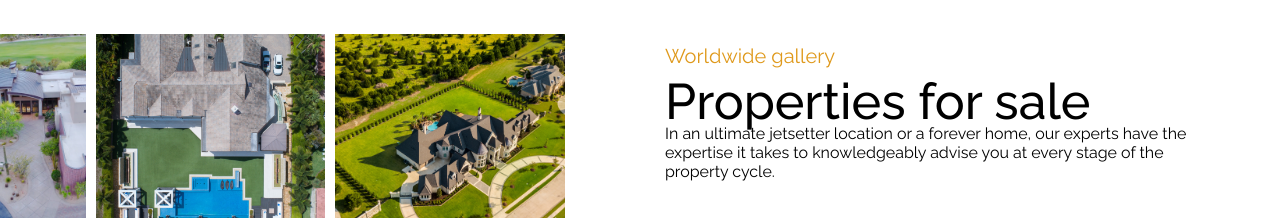
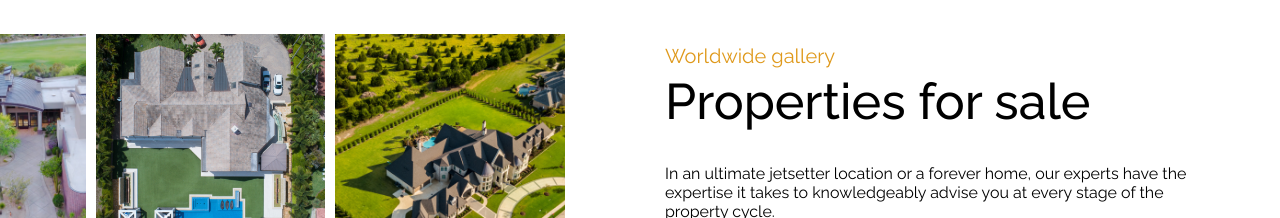
Before and after one commit to mishelle-quinchiguango/LandingPage, a plain HTML site: page index.html in a window 1280 px wide. Shown: the part 716-934 px from the top of the page. Drawn offline with Linux system fonts and the light colour scheme.

Commit message:
espaciados parte 1 p

```diff
--- a/styles.css
+++ b/styles.css
@@ -202,6 +202,9 @@ input::placeholder {
   padding: 50px 50px 100px 0px;
   gap: 100px;
   height: 200px;
+}
+.contenedor1 .textos .contenido p{
+  padding-top: 40px;
 }
 
 .contenedor1 .buttons {
```
